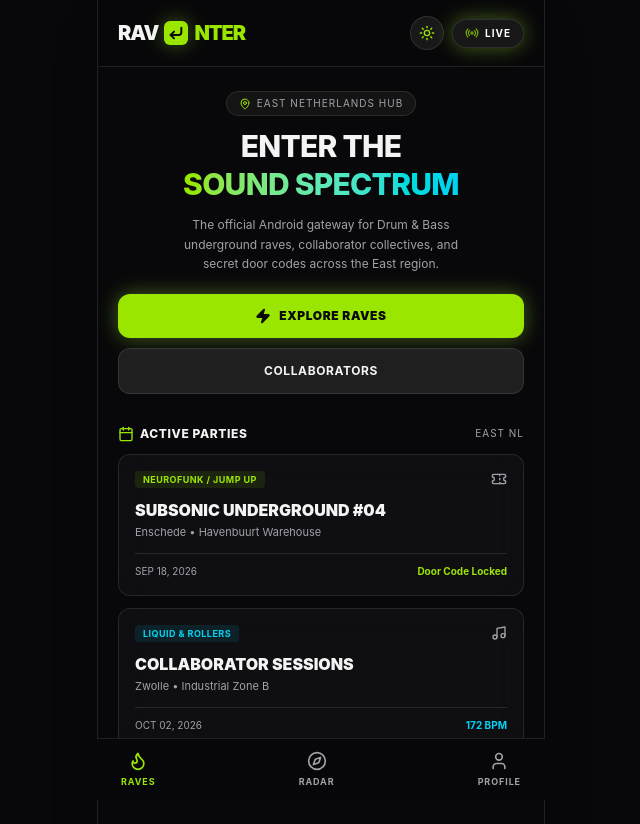
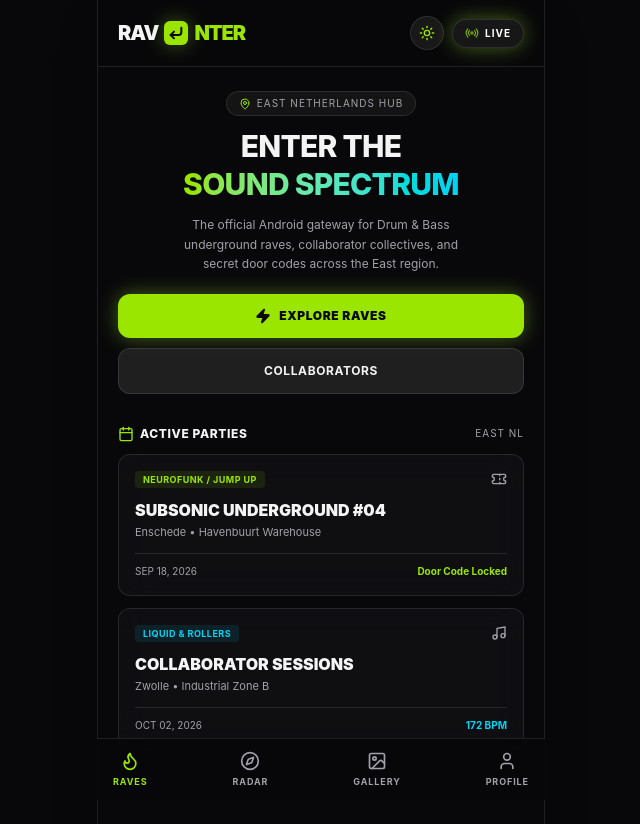
Before and after one commit to Sadraw/RAVENTER, a Next.js app: page / in a window 1280 px wide. Shown: the top 824 px of the page, without its empty margins (319-959 px from the left). Built offline with nearby package versions, Linux system fonts and the light colour scheme.

Commit message:
bottomnav is fixed

```diff
--- a/app/components/BottomNav.tsx
+++ b/app/components/BottomNav.tsx
@@ -1,10 +1,10 @@
 import React from 'react';
-import { Flame, Compass, User } from 'lucide-react';
+import { Flame, Compass, Image as ImageIcon, User } from 'lucide-react';
 import Link from 'next/link';
 
 export default function BottomNav() {
   return (
-    <div className="fixed bottom-0 left-1/2 -translate-x-1/2 w-full max-w-md z-50 bg-[var(--bg-nav)] backdrop-blur-xl border-t border-[var(--border-color)] px-6 py-3 flex justify-between items-center text-[var(--text-muted)] transition-colors duration-300">
+    <div className="fixed bottom-0 left-1/2 -translate-x-1/2 w-full max-w-md z-50 bg-[var(--bg-nav)] backdrop-blur-xl border-t border-[var(--border-color)] px-4 py-3 flex justify-between items-center text-[var(--text-muted)] transition-colors duration-300">
       <Link href="/" className="flex flex-col items-center gap-1 text-lime-400">
         <Flame className="w-5 h-5" />
         <span className="text-[9px] font-bold uppercase tracking-widest">Raves</span>
@@ -15,6 +15,11 @@ export default function BottomNav() {
         <span className="text-[9px] font-bold uppercase tracking-widest">Radar</span>
       </Link>
 
+      <Link href="/gallery" className="flex flex-col items-center gap-1 hover:text-lime-400 transition-colors">
+        <ImageIcon className="w-5 h-5" />
+        <span className="text-[9px] font-bold uppercase tracking-widest">Gallery</span>
+      </Link>
+
       <button className="flex flex-col items-center gap-1 hover:text-[var(--text-primary)] transition-colors">
         <User className="w-5 h-5" />
         <span className="text-[9px] font-bold uppercase tracking-widest">Profile</span>
```
